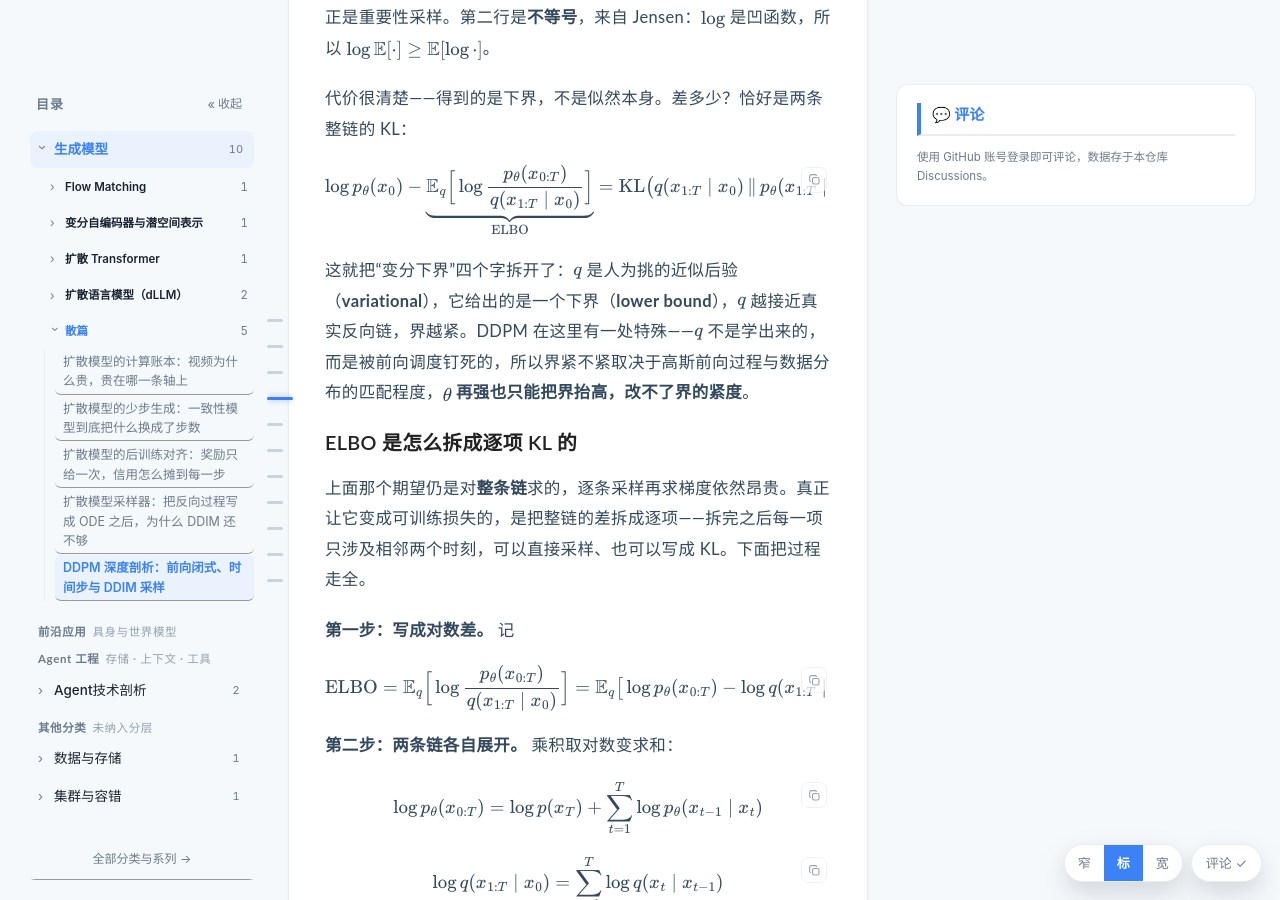
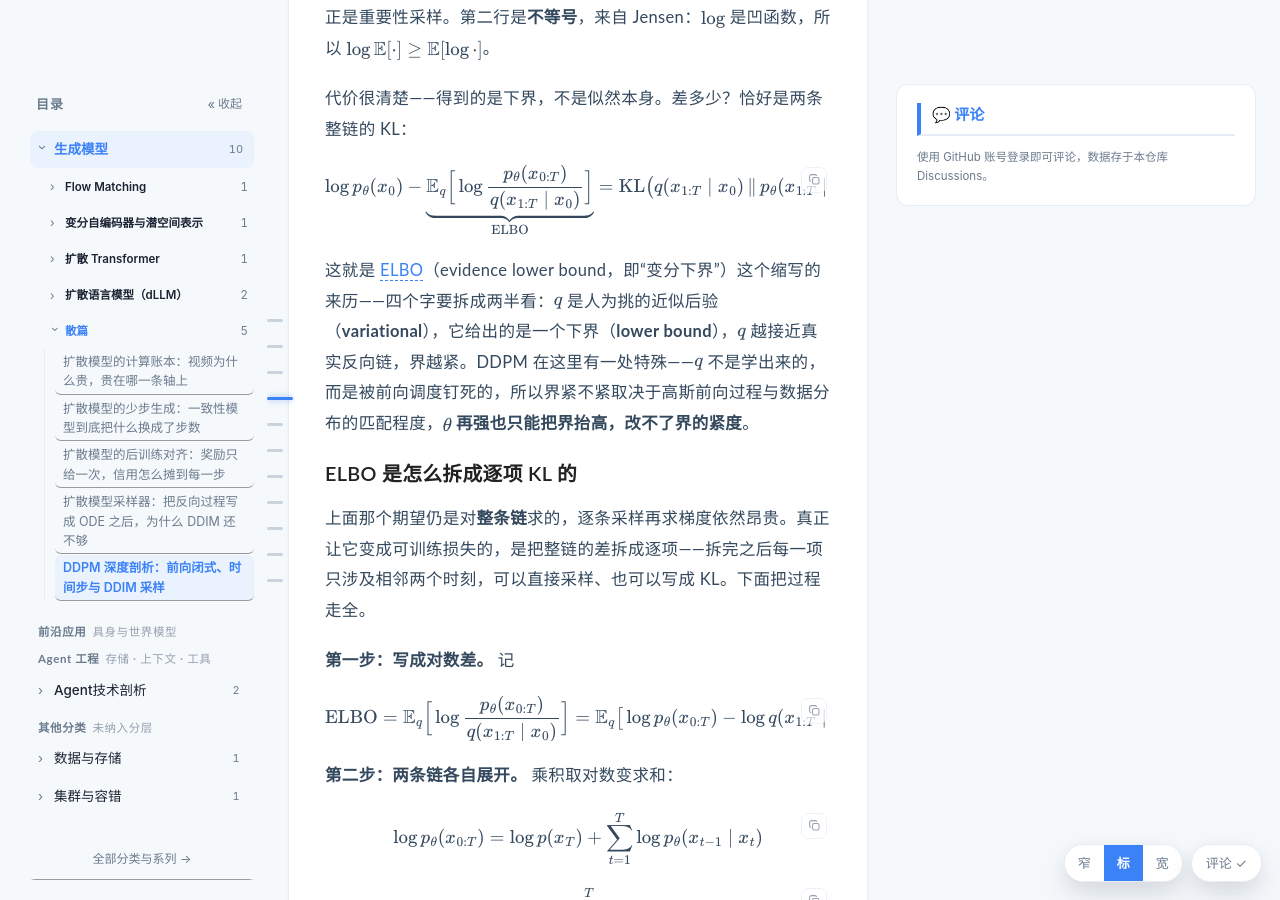
Before and after one commit to lrypcy/lrypcy.github.io, a Jekyll site: the page built from _posts/2026-11-01-ddpm-deep-dive.md, in a window 1280 px wide and 900 px high, scrolled down 10857 px. Built offline with Jekyll 4.4.1, drawn with Linux system fonts in a browser that asks for light colours; comment, search, counter and statistics services are not loaded.

Commit message:
ddpm: ELBO 首次成词处加链到 VAE 那篇的完整推导
「变分下界」在本文只讲了它为什么是下界，没讲变分推断本身。
在 ELBO 概念定型的那句话上挂链，并补出英文全称 evidence lower bound，
没有变分推断背景的读者可以直接跳到 VAE（01）从头看一遍。

```diff
--- a/_posts/2026-11-01-ddpm-deep-dive.md
+++ b/_posts/2026-11-01-ddpm-deep-dive.md
@@ -230,7 +230,7 @@ $$\log p_\theta(x_0)=\log\mathbb E_q\Big[\frac{p_\theta(x_{0:T})}{q(x_{1:T}\mid
 
 $$\log p_\theta(x_0)-\underbrace{\mathbb E_q\Big[\log\frac{p_\theta(x_{0:T})}{q(x_{1:T}\mid x_0)}\Big]}_{\mathrm{ELBO}}=\mathrm{KL}\big(q(x_{1:T}\mid x_0)\,\Vert\,p_\theta(x_{1:T}\mid x_0)\big)\ \ge\ 0$$
 
-这就把“变分下界”四个字拆开了：$$q$$ 是人为挑的近似后验（**variational**），它给出的是一个下界（**lower bound**），$$q$$ 越接近真实反向链，界越紧。DDPM 在这里有一处特殊——$$q$$ 不是学出来的，而是被前向调度钉死的，所以界紧不紧取决于高斯前向过程与数据分布的匹配程度，**$$\theta$$ 再强也只能把界抬高，改不了界的紧度**。
+这就是 [ELBO](/2026/10/13/vae-01-elbo-reparameterization-latent-space/)（evidence lower bound，即“变分下界”）这个缩写的来历——四个字要拆成两半看：$$q$$ 是人为挑的近似后验（**variational**），它给出的是一个下界（**lower bound**），$$q$$ 越接近真实反向链，界越紧。DDPM 在这里有一处特殊——$$q$$ 不是学出来的，而是被前向调度钉死的，所以界紧不紧取决于高斯前向过程与数据分布的匹配程度，**$$\theta$$ 再强也只能把界抬高，改不了界的紧度**。
 
 #### ELBO 是怎么拆成逐项 KL 的
 
```
